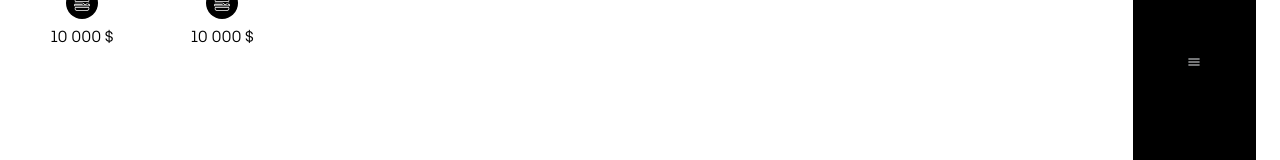
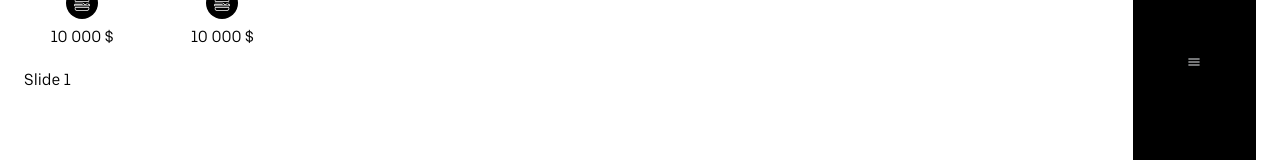
Before and after one commit to nikitavik/uber-coin-frontend, a React (Vite) app: page / in a window 1280 px wide. Shown: the part 338-498 px from the top of the page. Built offline with nearby package versions, Linux system fonts and the light colour scheme; a web font is replaced by a local one.

Commit message:
Create slider

```diff
--- a/package.json
+++ b/package.json
@@ -26,6 +26,7 @@
     "dependencies": {
         "@headlessui/react": "^2.1.2",
         "clsx": "^2.1.1",
+        "embla-carousel-react": "^8.2.0",
         "merge-refs": "^1.3.0",
         "minimatch": "^3.0.4",
         "react": "^18.3.1",
--- a/src/pages/root-page/root-page-layout/ui/RootPageLayout.tsx
+++ b/src/pages/root-page/root-page-layout/ui/RootPageLayout.tsx
@@ -4,6 +4,7 @@ import { Sidebar } from '@shared/sidebar';
 import { AccountBar } from '@widgets/accounts-bar';
 import { BudgetBar } from '@widgets/budget-bar';
 import { ExpensesPanel } from '@widgets/expenses-panel';
+import { Slider } from '@widgets/slider';
 
 import styles from './RootPageLayout.module.scss';
 
@@ -20,6 +21,7 @@ export const RootPageLayout: FC<RootPageLayoutProps> = (props) => {
                 <BudgetBar className={styles.budgetBar} />
                 <AccountBar className={styles.account} />
                 <ExpensesPanel className={styles.expansesPanel} />
+                <Slider />
             </main>
             <Sidebar className={styles.sidebarRight} />
             {children}
--- /dev/null
+++ b/src/widgets/slider/index.ts
@@ -0,0 +1 @@
+export * from './ui/Slider';
--- /dev/null
+++ b/src/widgets/slider/ui/Slider.module.scss
@@ -0,0 +1,12 @@
+.slider {
+    overflow: hidden;
+}
+
+.container {
+    display: flex;
+}
+
+.slide {
+    flex: 0 0 100%;
+    min-width: 0;
+}
--- /dev/null
+++ b/src/widgets/slider/ui/Slider.tsx
@@ -0,0 +1,17 @@
+import useEmblaCarousel from 'embla-carousel-react';
+import { FC } from 'react';
+import styles from './Slider.module.scss';
+
+export const Slider: FC = () => {
+    const [emblaRef] = useEmblaCarousel();
+
+    return (
+        <div className={styles.slider} ref={emblaRef}>
+            <div className={styles.container}>
+                <div className={styles.slide}>Slide 1</div>
+                <div className={styles.slide}>Slide 2</div>
+                <div className={styles.slide}>Slide 3</div>
+            </div>
+        </div>
+    );
+};
```
Also changed, not shown: 1 other file (tests, documents, lock files or other folders).
